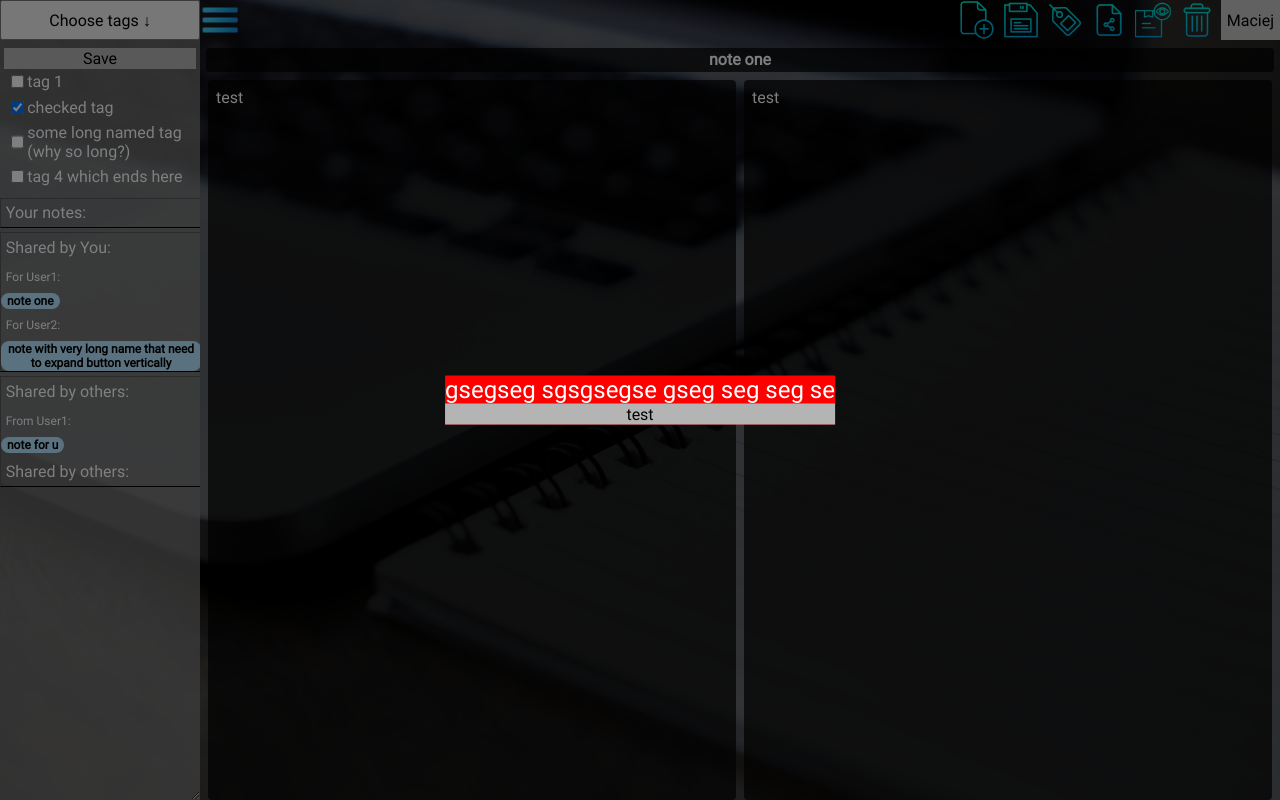
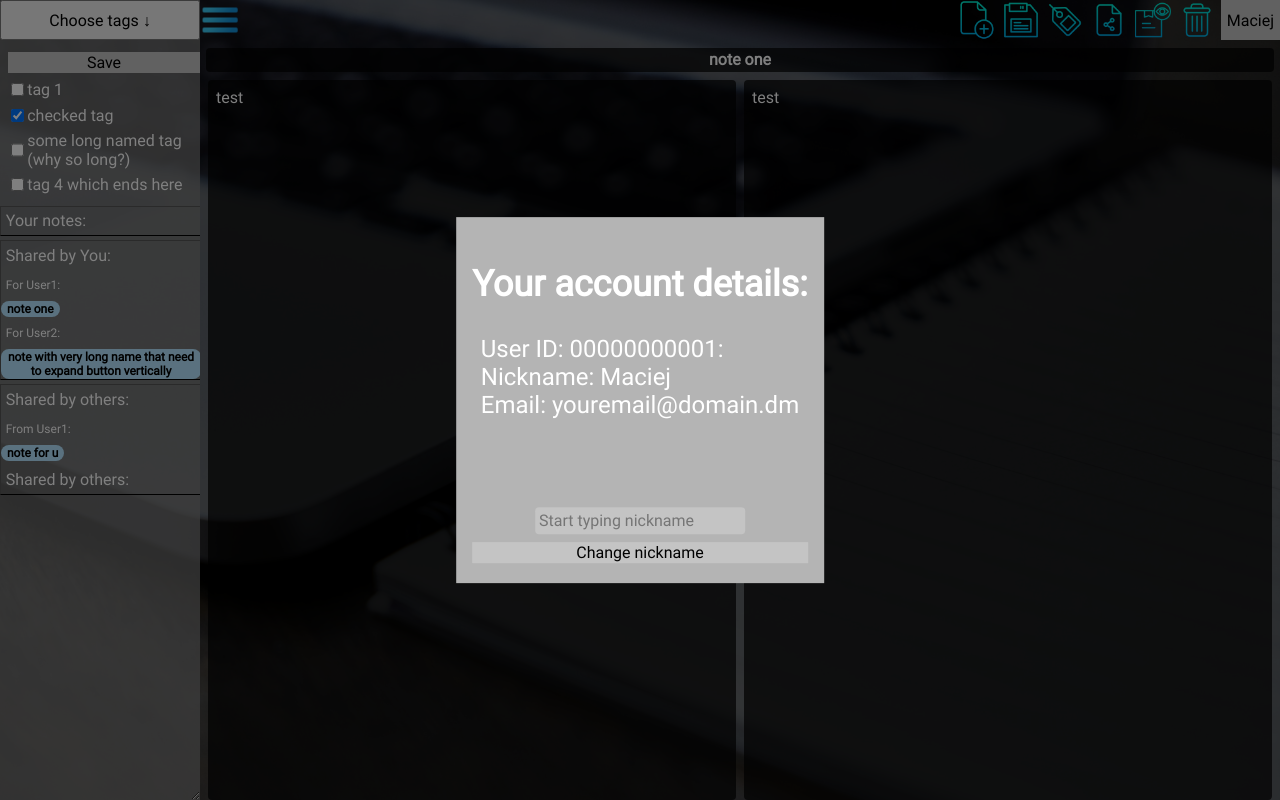
Before and after one commit to Szwendacz99/QuickNotes, a PHP site: page /public/views/editor.php in a window 1280 px wide. Run offline with PHP 8.4, Linux system fonts and the light colour scheme; the template is opened without the code that fills it, so the values that code supplies are empty.

Commit message:
logging progress, add user account menu css

```diff
--- a/source/Routing.php
+++ b/source/Routing.php
@@ -23,7 +23,7 @@
 
         $controller = self::$routes[$action];
         $object = new $controller;
-        $action = $action ?: 'index';
+        $action = $action ?: 'editor';
 
         $object->$action();
     }
--- a/source/public/css/main.css
+++ b/source/public/css/main.css
@@ -20,8 +20,18 @@
 .default-button {
     width: 100%;
     font-size: 2vh;
-    background-color: #B4B4B4;
+    background-color: #C4C4C4;
     border: 0;
+    margin: 0.5vh;
+}
+
+.default-input {
+    border-radius: 0.5vh;
+    background-color: #C4C4C4;
+    font-size: 2vh;
+    border: 0;
+    margin: 0.5vh;
+    padding: 0.5vh;
 }
 
 .overlay-bg {
@@ -35,10 +45,11 @@
 
 .user-account-menu {
     position: fixed;
-    background: red;
+    background: #B4B4B4;
     display: flex;
     flex-direction: column;
-    justify-content: center;
+    justify-content: space-between;
+    padding: 2vh;
     align-items: center;
     width: fit-content;
     height: fit-content;
--- a/source/public/views/editor.php
+++ b/source/public/views/editor.php
@@ -14,7 +14,17 @@
 </head>
 <body>
     <div id="overlay-bg" class="overlay-bg" onclick="switchOverlay('overlay-bg', 'user-account-menu', 'flex')"></div>
-    <div id="user-account-menu" class="user-account-menu"> gsegseg sgsgsegse gseg seg seg se<br><button class="default-button">test</button></div>
+    <div id="user-account-menu" class="user-account-menu">
+        <h2>Your account details:</h2>
+        User ID: 00000000001: <br>
+        Nickname: Maciej<br>
+        Email: youremail@domain.dm<br>
+        <br>
+        <br>
+        <br>
+        <input class="default-input" placeholder="Start typing nickname">
+        <button class="default-button"> Change nickname </button>
+    </div>
     <div class="left-panel-container" id="left-panel">
         <button class="button-choose-tags" onclick="switchDisplay('choose-tags-form', 'flex')">Choose tags ↓</button>
         <form id="choose-tags-form">
--- a/source/src/controllers/SecurityController.php
+++ b/source/src/controllers/SecurityController.php
@@ -22,6 +22,8 @@
         }
         $url = "http://$_SERVER[HTTP_HOST]";
 
+        setcookie("session_id", "aaa", time()+60*60*24);
+
         header("Location: {$url}/editor");
     }
 }
```
Also changed, not shown: source/src/controllers/DefaultController.php (+4 -5 lines).
